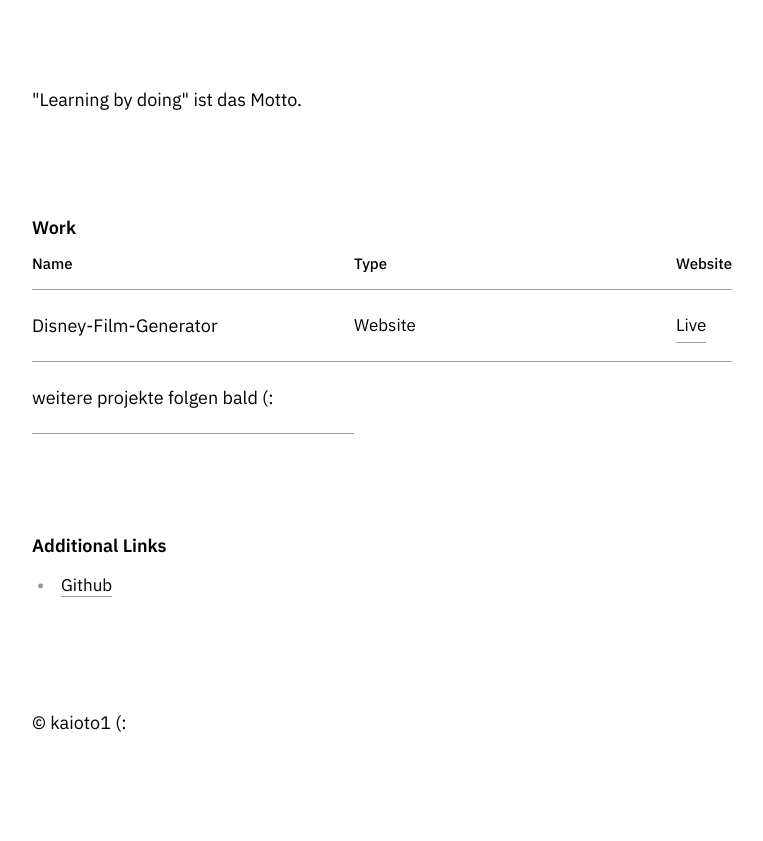
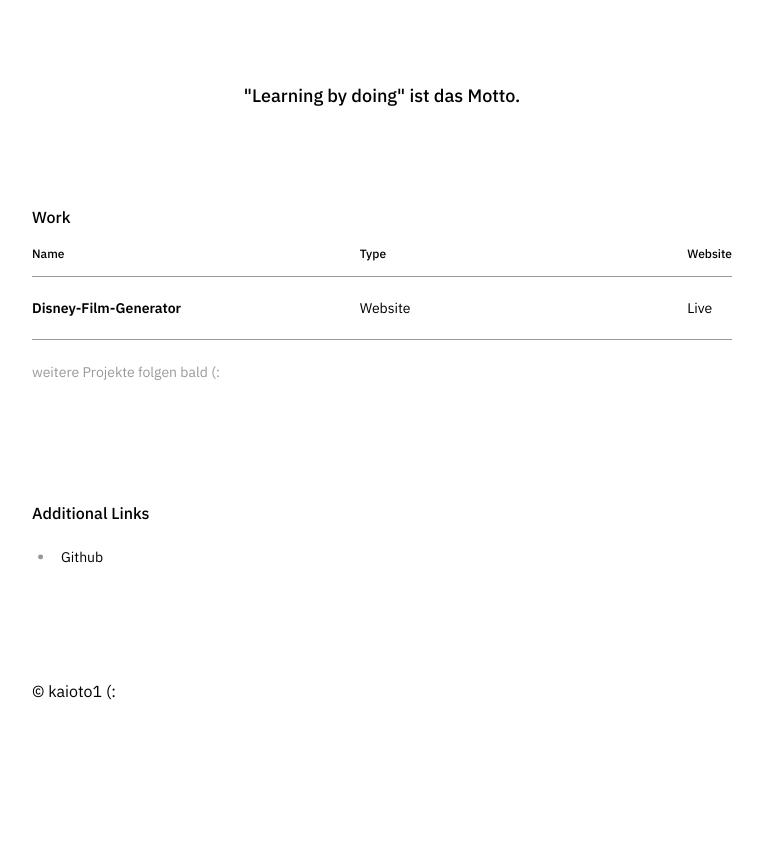
Before and after one commit to kaioto1/kaioto.github.io, a plain HTML site: page index.html in a window 1280 px wide. Shown: the part 89-930 px from the top of the page, without its empty margins (258-1021 px from the left). After the commit the page ends 896 px from the top, so only its background shows below. Drawn offline with Linux system fonts and the light colour scheme.

Commit message:
Unterseiten rausgelsöcht und Textgrößen angepasst

```diff
--- a/index.html
+++ b/index.html
@@ -22,7 +22,7 @@
     <header>
         <nav>
             <ul>
-                <li class="logo"> <a href="" class="link">kaioto1</a> <span>sandbox</span></li>
+                <li class="logo"> <a href="" class="link">kaioto1 <span>sandbox</span></a> </li>
             </ul>
 
         </nav>
@@ -40,14 +40,14 @@
                 <h4>Type</h4>
                 <h4>Website</h4>
 
-                <p>Disney-Film-Generator</p>
+                <h5>Disney-Film-Generator</h5>
                 <ul>
                     <li>Website</li>
                 </ul>
-                <p><a href="disney-film-generator/disney-film-generator.html" class="enabled link"
-                        target="_blank">Live</a></p>
+                <a href="disney-film-generator/disney-film-generator.html" class="enabled" target="_blank">Live
+                </a>
 
-                <p>weitere projekte folgen bald &lpar;&colon;</p>
+                <p class="info">weitere Projekte folgen bald &lpar;&colon;</p>
             </div>
         </section>
 
--- a/style.css
+++ b/style.css
@@ -26,8 +26,10 @@ body {
 }
 
 /* Fonts */
+
+
 p {
-    font-size: 1.8rem;
+    font-size: 1.6rem;
     line-height: 2;
     color: var(--dark);
 }
@@ -37,39 +39,45 @@ span {
 }
 
 h1 {
-    font-weight: 400;
+    font-weight: 500;
     font-size: 1.8rem;
-    line-height: 1.8;
     color: var(--dark);
+    text-align: center;
 }
 
 h2 {
-    font-size: 1.8rem;
-    margin: 2.5rem 0 1rem 0;
-    font-weight: 600;
-    color: var(--dark);
-}
-
-h3 {
-    font-size: 1.7rem;
-    margin: 2rem 1rem 0;
+    margin-bottom: 1.5rem;
     font-weight: 500;
     color: var(--dark);
 }
 
+
 a {
-    font-size: 1.8rem;
     text-decoration: none;
     border-bottom: .15rem solid var(--lightgray);
     color: var(--dark);
 }
 
+.project_overview a {
+    border-bottom: 0;
+}
+
 section span {
     color: var(--lightgray);
-    font-size: 1.8rem;
     font-weight: 400;
     text-decoration: none;
     margin-left: .8rem;
+}
+
+p,
+h2,
+h3,
+h4,
+h5,
+h6,
+a,
+span {
+    font-size: 1.6rem;
 }
 
 .disabled {
@@ -85,12 +93,20 @@ section span {
     color: var(--dark);
 }
 
-.link:hover {
+.link {
     border-bottom: none;
+    font-size: 1.4rem;
+}
+
+a:hover::after {
+    content: "\003C";
+    color: blue;
+    padding-left: 0.5rem;
 }
 
 
 /* Nav */
+
 .logo a {
     font-size: 1.8rem;
     font-weight: 500;
@@ -103,7 +119,7 @@ section span {
 
 .logo span {
     color: var(--lightgray);
-    font-size: 1.8rem;
+    font-size: 1.6rem;
     font-weight: 400;
     text-decoration: none;
     margin-left: 0.8rem;
@@ -176,21 +192,28 @@ section ul li {
 }
 
 h4 {
-    font-size: 1.5rem;
+    font-size: 1.2rem;
     font-weight: 500;
     color: var(--dark);
-    border-bottom: 1px solid var(--lightgray);
     display: flex;
     align-items: flex-end;
     padding-bottom: 1rem;
     line-height: 2;
+    border-bottom: 1px solid var(--lightgray);
 }
 
-.project_overview p {
+.project_overview h5 {
+    font-size: 1.4rem;
     border-bottom: 1px solid var(--lightgray);
     padding: 1.75rem 0;
     display: flex;
     align-items: center;
+}
+
+.project_overview p {
+    font-size: 1.4rem;
+    padding: 1.75rem 0;
+    display: flex;
 }
 
 .project_overview ul {
@@ -199,18 +222,23 @@ h4 {
     border-bottom: 1px solid var(--lightgray);
 }
 
-.project_overview ul li {
+.project_overview ul li,
+.project_overview a {
     list-style: none;
     padding-right: .5rem;
+    font-size: 1.4rem;
+    display: flex;
+    align-items: center;
 }
 
-/* Now */
-section.now span {
-    margin: 0;
-    font-weight: 500;
-    color: var(--dark);
+.project_overview a {
+    border-bottom: 1px solid var(--lightgray);
 }
 
+
+.project_overview .info {
+    color: var(--lightgray);
+}
 
 /* Footer */
 footer {
@@ -251,7 +279,7 @@ footer p {
 
 }
 
-@media screen only and (max-width: 399px) {
+@media screen and (max-width: 399px) {
 
     p,
     a,
```
